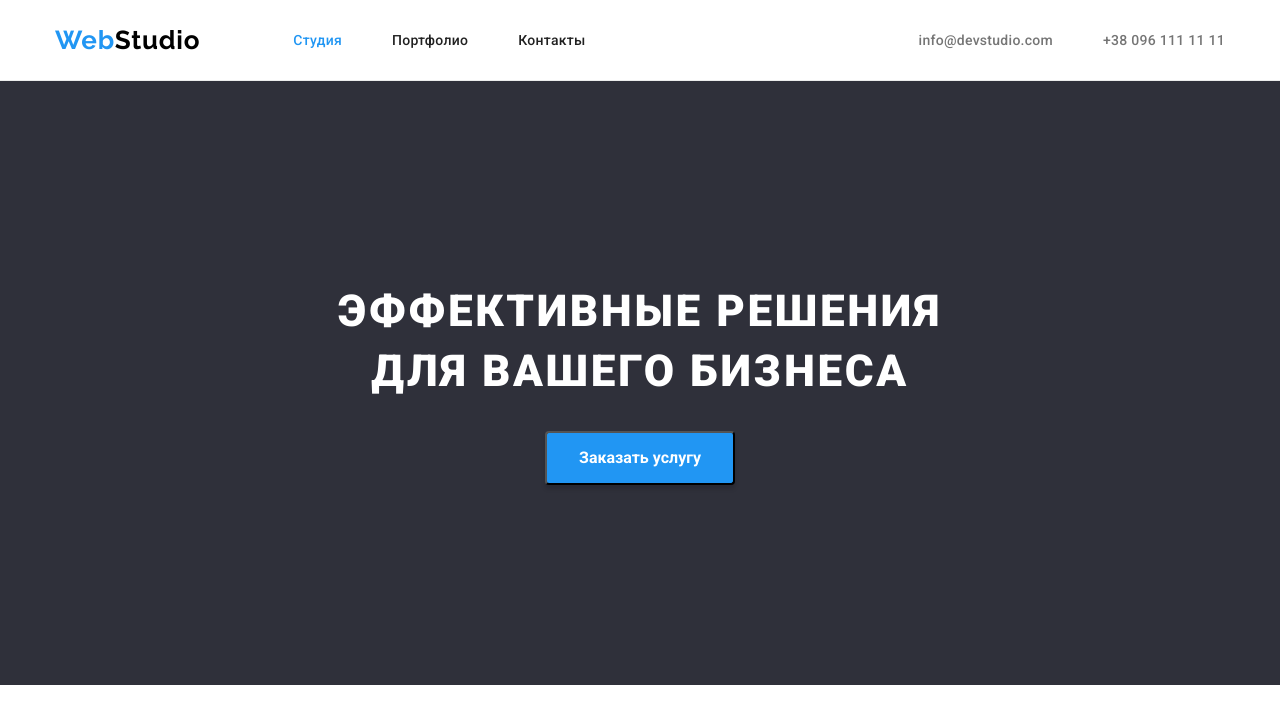
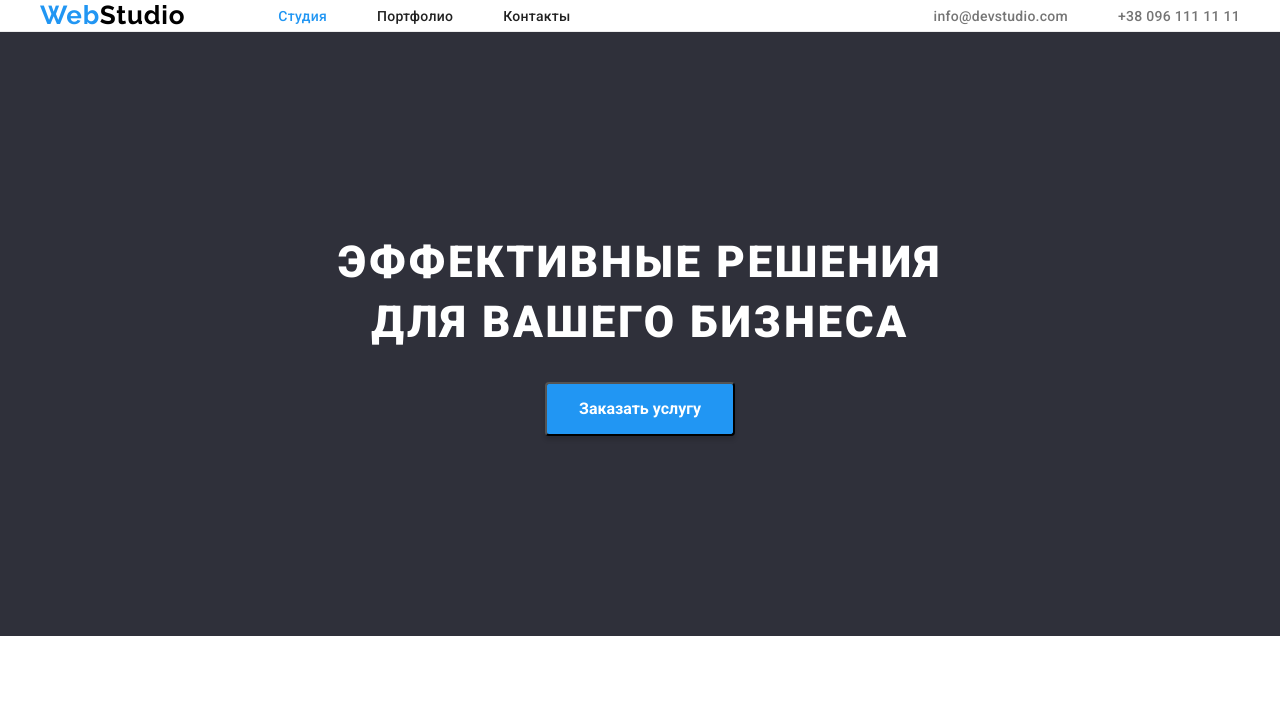
Before and after one commit to ZdorovykSergiy/hm3, a plain HTML site: page index.html in a window 1280 px wide. Shown: the top 726 px of the page. Drawn offline with Linux system fonts and the light colour scheme.

Commit message:
поправил контейнер

```diff
--- a/css/style.css
+++ b/css/style.css
@@ -13,7 +13,8 @@ li {
   list-style: none;
 }
 .container {
-  width: 1170px;
+  width: 1200px;
+  padding: 0 15px;
   margin: 0 auto;
 }
 .link-logo,
@@ -71,7 +72,6 @@ header {
   display: flex;
 }
 .flexcont-header {
-  height: 80px;
   align-items: center;
 }
 .flexnav {
```
